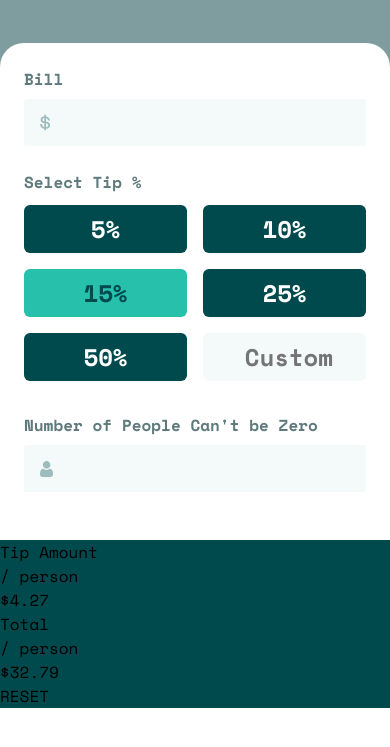
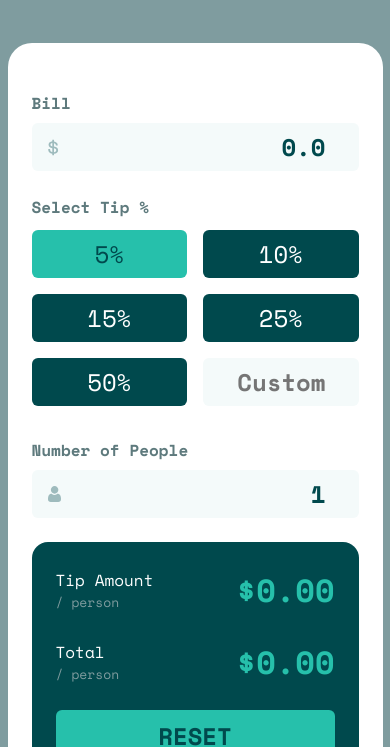
Before and after one commit to SiddanthNayak/Tip-Calculator, a plain HTML site: page index.html in a window 390 px wide. Both pictures are taken after a click on the element "5%". Shown: the part 97-844 px from the top of the page. Drawn offline with nearby package versions, Linux system fonts and the light colour scheme.

Commit message:
Mobile Completed

```diff
--- /dev/null
+++ b/app.js
@@ -0,0 +1,104 @@
+const billValue = document.getElementById("bill-input");
+const peopleValue = document.getElementById("people-input");
+const tips = document.querySelectorAll(".tips");
+const tipAmount = document.getElementById("tip-amount");
+const totalAmount = document.getElementById("total-amount");
+const customValue = document.querySelector(".tip-custom");
+const reset = document.querySelector(".reset");
+
+
+
+
+tips.forEach(function (val) {
+    val.addEventListener("click", handleClick);
+  });
+
+reset.addEventListener("click",resetFunc);
+billValue.addEventListener("input",billInputFunc);
+peopleValue.addEventListener("input",peopleValueFunc);
+customValue.addEventListener("input",customTipFunc);
+// console.log(billValue);
+
+billValue.value = "0.0";
+peopleValue.value = "1";
+
+tipAmount.value = "0.0";
+tipAmount.innerHTML = "$"+tipAmount.value;
+
+totalAmount.value = "0.0";
+totalAmount.innerHTML = "$"+totalAmount.value;
+
+
+let billInput = 0.0
+let peopleInput = 1;
+let tipVal = 0.15;
+let customInput = 0.0;
+let tip = 0.0;
+
+function billInputFunc(){
+    billInput = parseFloat(billValue.value);
+    calculateTip();
+    console.log(billInput);
+}
+
+function customTipFunc(){
+    customInput = parseFloat(customValue.value)/100;
+    // console.log(customInput);
+    tips.forEach(function(val){
+        val.classList.remove("active-tip");
+    });
+    tipVal = customInput;
+    calculateTip();
+}
+
+
+function peopleValueFunc(){
+    peopleInput = parseFloat(peopleValue.value);
+    // console.log(peopleInput);
+    if(peopleInput <= 0){
+        document.getElementById("error").style.visibility = "visible";
+        document.getElementById("people-input").style.outline = "0.05em solid #FF0000";
+        // document.getElementById("error").style.textAlign = "right";
+    }
+    else{
+        document.getElementById("error").style.visibility = "hidden";
+        document.getElementById("people-input").style.outline = "none";
+        calculateTip();
+    }
+}
+
+function handleClick(event){
+    tips.forEach(function(val){
+        val.classList.remove("active-tip");
+        customValue.value ="";
+        if(event.target.innerHTML == val.innerHTML){
+            val.classList.add("active-tip");
+            // console.log(val.innerHTML);
+            tipVal = parseFloat(val.innerHTML)/100;
+            // console.log(tipVal);
+        }
+    });
+    calculateTip();
+}
+
+function calculateTip(){
+    if(peopleInput>=1){
+        tip = tipVal * billInput;
+        let tipPerAmount = tip / peopleInput;
+        let totalPerAmount = (billInput+tip)/peopleInput;
+        tipAmount.innerHTML = "$"+tipPerAmount.toFixed(2);
+        totalAmount.innerHTML = "$"+totalPerAmount.toFixed(2);
+        // console.log(tipAmount);
+        // console.log(totalAmount);
+    }
+
+}
+
+function resetFunc(){
+    billValue.value = "0.0";
+    billInputFunc();
+    peopleValue.value = "1";
+    peopleValueFunc();
+    customValue.value = "";
+
+}
--- a/index.html
+++ b/index.html
@@ -13,6 +13,7 @@
   <div class="logo">
     <img src="./images/logo.svg">
   </div>
+  <main>
     <div class="container">
       <div class="partOne">
         <label for="">Bill</label>
@@ -28,27 +29,33 @@
         </div>
         <div class="peopleLabel">
           <label for="">Number of People</label>
-        <label for="" class="error">Can't be Zero</label>
+          <label for="" class="error" id="error">Can't be Zero</label>
         </div>
-      <input type="number" class="people-input">
+        <input type="number" class="people-input" id="people-input">
       </div>
       <div class="result">
         <div class="tip-amount">
+          <div class="text">
             <p>Tip Amount</p>
             <p class="person">/ person</p>
-        <p id="tip-amount">$4.27</p>
+          </div>
+          <div class="amount" id="tip-amount">$4.27</div>
         </div>
         <div class="total">
+          <div class="text">
             <p>Total</p>
             <p class="person">/ person</p>
-        <p id="total-amount">$32.79</p>
+          </div>
+          <div class="amount" id="total-amount">$32.79</div>
         </div>
         <div class="reset" id="reset">RESET</div>
       </div>
     </div>
-  <div class="attribution">
+  </main>
+  <footer>
     Challenge by <a href="https://www.frontendmentor.io?ref=challenge" target="_blank">Frontend Mentor</a>.
     Coded by <a href="linkedin.com/siddanthnayak">Siddanth Nayak</a>.
-  </div>
+  </footer>
+  <script src="app.js"></script>
 </body>
 </html>
--- a/style.css
+++ b/style.css
@@ -20,11 +20,10 @@
 
 body{
     height: 100vh;
-    /* width: 100%; */
     background-color: var(--dark-grayish-cyan);
     font-family: "Space Mono", monospace;
-    /* font-size: 24px; */
-    /* margin: 0 auto; */
+    max-width: 375px;
+    margin: 0 auto;
 }
 
 input{
@@ -32,11 +31,11 @@ input{
     background-color: var(--lighter-grayish-cyan);
     outline: none;
     border: none;
+    /* outline:rgba(236, 92, 92, 0.568); */
     background-repeat: no-repeat;
     background-position: 1rem;
     width: 100%;
     border-radius: 0.25em;
-    /* margin: 0rem 0.5rem; */
     padding: .25em .75em;
     box-sizing: border-box;
 }
@@ -48,33 +47,45 @@ input{
 
 .container{
     background-color: var(--white);
-    height: 100vh;
     border-radius: 1.5em 1.5em 0em 0em;
-    margin: 0 auto;
+    display: flex;
+    flex-direction: column;
+    padding: 1.5rem;
 }
 
 .partOne{
-    padding: 1.5rem;
+    margin-top: 1.5rem;
 }
 
 label{
     color: var(--darker-grayish-cyan);
     font-weight: 700;
-    /* margin-bottom: 0.3rem; */
 }
 
 
 .bill-input{
     background-image: url("./images/icon-dollar.svg");
-    padding: 1rem;
+    /* padding: 1rem; */
     margin: .5rem 0rem 1.5rem 0rem;
+    text-align: right;
+    color: var(--very-dark-cyan);
+    font-family: "Space Mono", monospace;
+    font-weight: 700;
+    font-size: 24px;
 }
 
 .people-input{
     background-image: url("./images/icon-person.svg");
-    padding: 1rem;
+    /* padding: 1rem; */
     margin: .5rem 0rem 1.5rem 0rem;
+    text-align: right;
+    color: var(--very-dark-cyan);
+    font-family: "Space Mono", monospace;
+    font-weight: 700;
+    font-size: 24px;
 }
+
+
 .tip{
     display: grid;
     grid-template-columns: repeat(2,1fr);
@@ -82,7 +93,6 @@ label{
     column-gap: 1rem;
     margin-bottom: 2rem;
     margin-top: 0.7rem;
-    /* padding: 1.5rem */
 }
 
 .tips{
@@ -91,11 +101,9 @@ label{
     height: 3rem;
     justify-content: center;
     align-items: center;
-    /* margin: 0rem 0.5rem; */
-    /* padding: 0.25em; */
     border-radius: 0.25em;
     color: var(--white);
-    font-weight: 700;
+    font-weight: 500;
     font-size: 24px;
     cursor: pointer;
 }
@@ -105,15 +113,61 @@ label{
     color: var(--very-dark-cyan);
 }
 
+.error{
+    visibility: hidden;
+    /* display: inline-block;
+    text-align: right; */
+    padding-left: 3.3rem;
+    color: #ff0000;
+    font-weight: 400;
+    font-size: small;
+}
 #tip-custom input{
-
     background-color: var(--lighter-grayish-cyan);
     font-weight: 700;
     text-align: right;
     font-size: 24px;
     font-family: "Space Mono", monospace;
 }
-
 .result{
     background-color: var(--very-dark-cyan);
+    padding: 1.5rem;
+    border-radius: 1em;
+    /* display: flex; */
 }
+.tip-amount,
+.total{
+    display: flex;
+    align-items: center;
+    justify-content: space-between;
+    margin-bottom: 1.5rem;
+}
+
+.amount{
+    color: var(--strong-cyan);
+    font-family: "Space Mono", monospace;
+    font-weight: 700;
+    font-size: xx-large;
+}
+.text{
+    color: var(--white);
+}
+.person{
+    color: var(--dark-grayish-cyan);
+    font-weight: 400;
+    font-size: small;
+}
+.reset{
+    background-color: var(--strong-cyan);
+    color: var(--very-dark-cyan);
+    border-radius: 0.25em;
+    padding: 0.5rem;
+    text-align: center;
+    font-weight: 700;
+    font-size: 24px;
+    cursor: pointer;
+}
+/* .attribution{
+    position: absolute;
+    z-index: 100;
+} */
```
Lines whose indentation alone changed are shown as unchanged.
